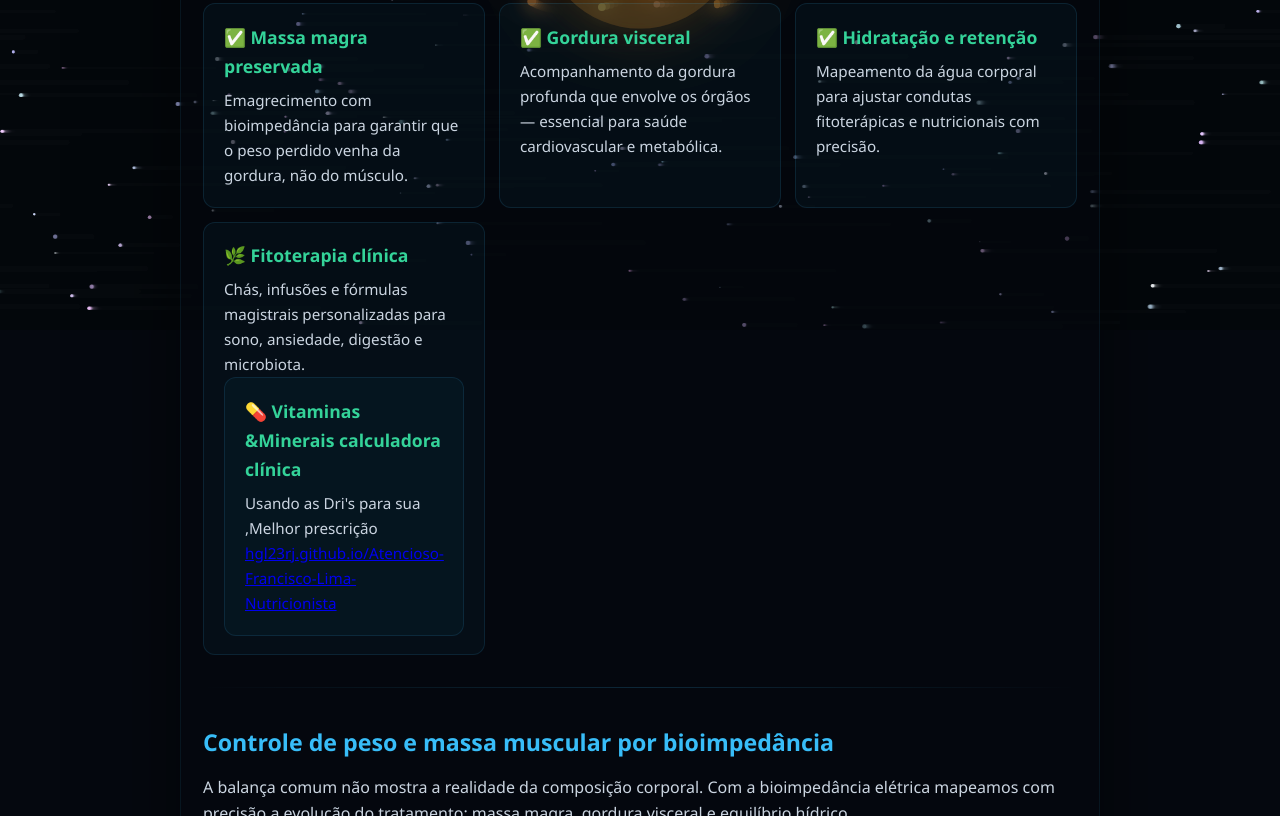
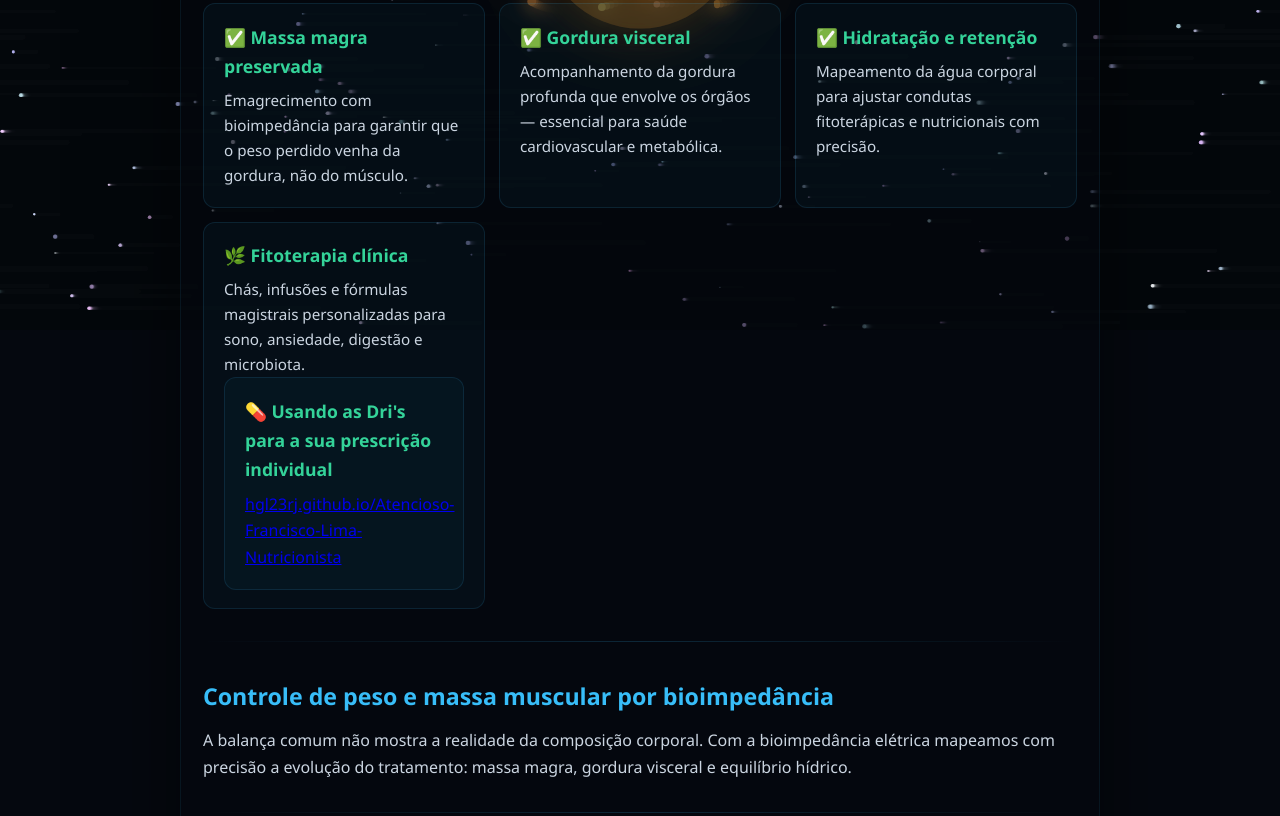
Before and after one commit to hgl23rj/Atencioso-Francisco-Lima-Nutricionista, a plain HTML site: page index.html in a window 1280 px wide. Shown: the part 470-1286 px from the top of the page. Drawn offline with Linux system fonts and the light colour scheme.

Commit message:
Update index.html

```diff
--- a/index.html
+++ b/index.html
@@ -615,10 +615,9 @@
         <h3>🌿 Fitoterapia clínica</h3>
         <p>Chás, infusões e fórmulas magistrais personalizadas para sono, ansiedade, digestão e microbiota.</p>
         <div class="card">
-        <h3>💊 Vitaminas &amp;Minerais calculadora clínica</h3>
-        <p> Usando as Dri's  para sua ,Melhor prescrição
-            <a href="https://hgl23rj.github.io/Atencioso-Francisco-Lima-Nutricionista/" target="_blank" rel="noopener">hgl23rj.github.io/Atencioso-Francisco-Lima-Nutricionista</a>
-        </p>
+        <h3>💊 Usando as Dri's para a sua prescrição individual</h3>
+        <p></p>
+<a href="https://hgl23rj.github.io/Atencioso-Francisco-Lima-Nutricionista/" target="_blank" rel="noopener">hgl23rj.github.io/Atencioso-Francisco-Lima-Nutricionista</a>
       </div>
       </div>
     </div>
```
